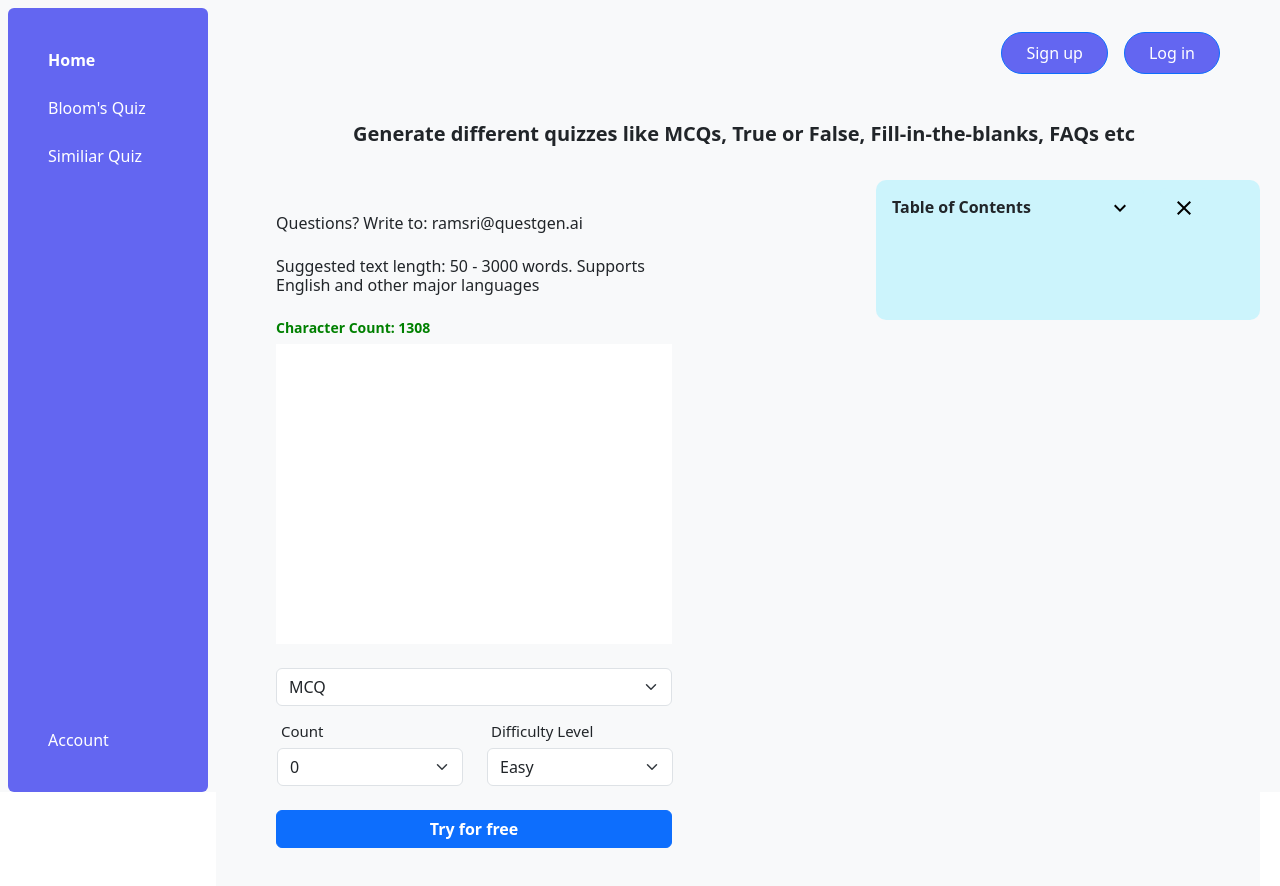
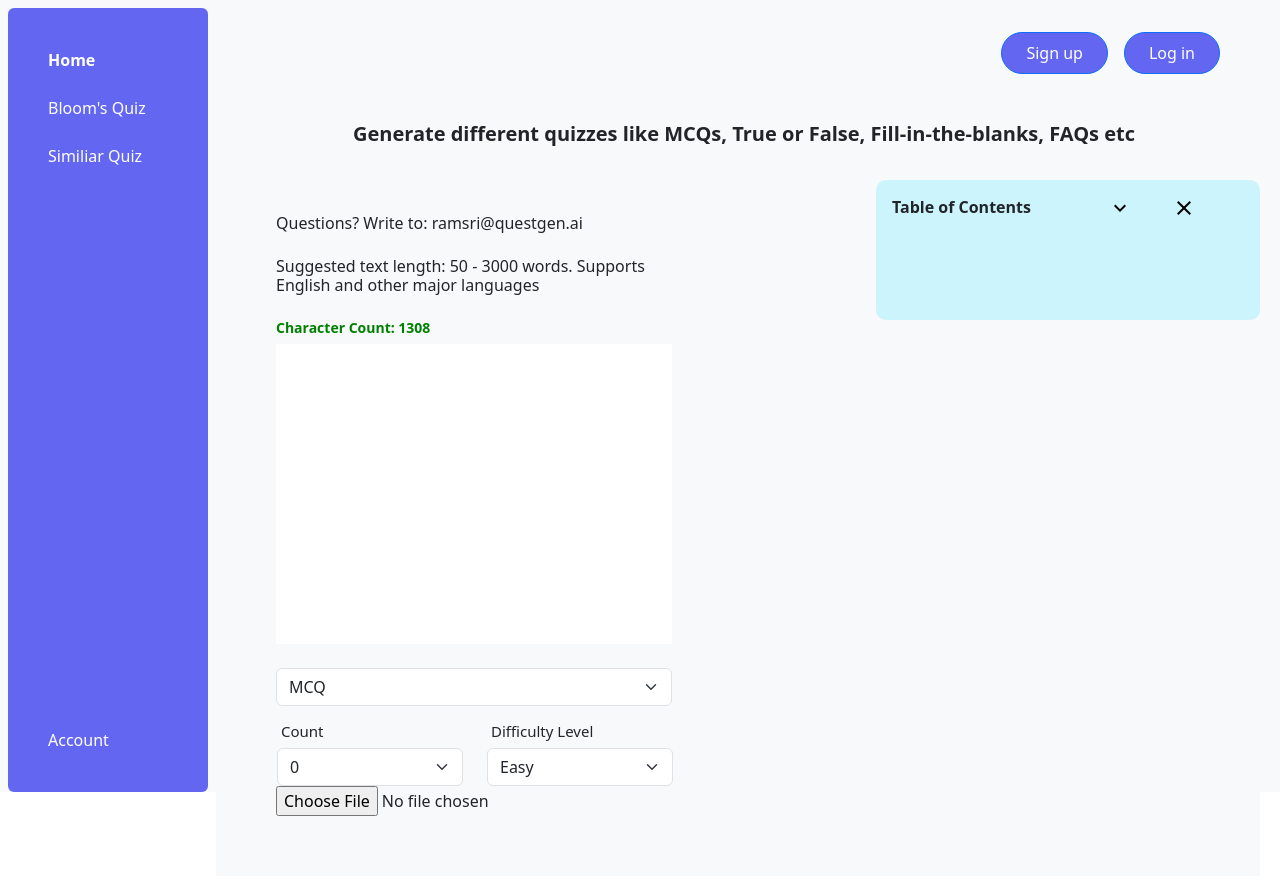
Before and after one commit to NinhTH01/QuestGen, a React (Create React App) app: page /dashboard in a window 1280 px wide. Shown: the top 886 px of the page. Built offline with nearby package versions, Linux system fonts and the light colour scheme.

Commit message:
upload image

```diff
--- a/src/components/organisms/Editor/Editor.tsx
+++ b/src/components/organisms/Editor/Editor.tsx
@@ -21,7 +21,7 @@ const Editor: React.FC<EditorProps> = ({ type, level, handleQuestgen }) => {
         { indent: "-1" },
         { indent: "+1" },
       ],
-      // ["link", "image"],
+      ["link", "image"],
       ["formula"],
     ],
   };
--- a/src/components/templates/HomeDashboard/HomeDashboard.tsx
+++ b/src/components/templates/HomeDashboard/HomeDashboard.tsx
@@ -16,6 +16,8 @@ const HomeDashboard: React.FC<HomeDashboardProps> = ({
 }) => {
   const [value, setValue] = React.useState("");
 
+  const [image, setImage] = React.useState("");
+
   const [type, setType] = React.useState<string>("0");
 
   const [level, setLevel] = React.useState<string>("0");
@@ -31,6 +33,15 @@ const HomeDashboard: React.FC<HomeDashboardProps> = ({
   const handleChangeContent = React.useCallback((e: any) => {
     setContent(e.target.value);
   }, []);
+
+  const handleImage = React.useCallback((event: any) => {
+    if (event.target.files && event.target.files[0]) {
+      console.log(event);
+      setImage(URL.createObjectURL(event.target.files[0]));
+    }
+  }, []);
+
+  console.log(image);
 
   const DummyText =
     "Lorem Ipsum is simply dummy text of the printing and typesetting industry. Lorem Ipsum has been the industry's standard dummy text ever since the 1500s, when an unknown printer took a galley of type and scrambled it to make a type specimen book. It has survived not only five centuries, but also the leap into electronic typesetting, remaining essentially unchanged. It was popularised in the 1960s with the release of Letraset sheets containing Lorem Ipsum passages, and more recently with desktop publishing software like Aldus PageMaker including versions of Lorem Ipsum.";
@@ -116,13 +127,15 @@ const HomeDashboard: React.FC<HomeDashboardProps> = ({
               </Form.Select>
             </Col>
           </Row>
-          <Button
+          {/* <Button
             style={{ width: "100%" }}
             className="mt-4 fw-bold"
             onClick={() => handleGenQuest(content, type, level)}
+
           >
             Try for free
-          </Button>
+          </Button> */}
+          <input type="file" name="myImage" onChange={handleImage}></input>
         </Col>
         <Col className=" bg-light">
           {array.length > 0 && (
```
